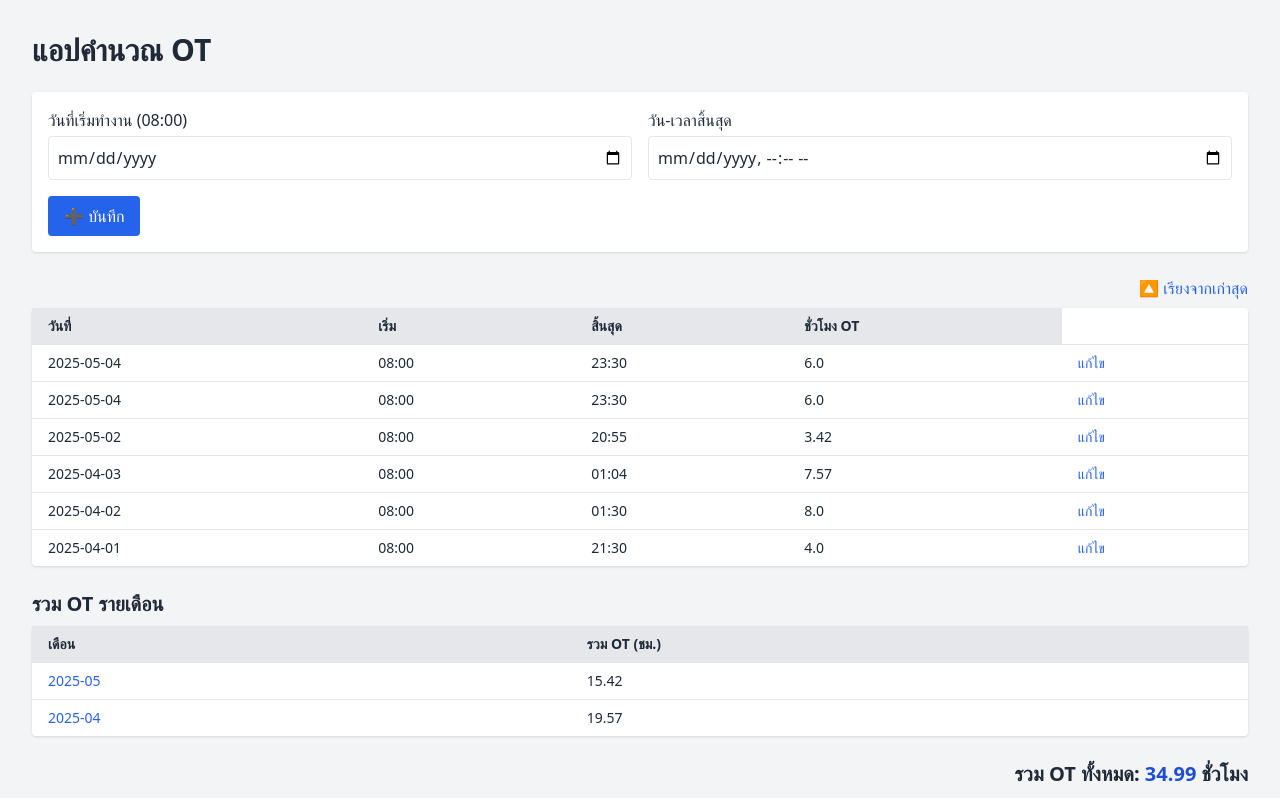
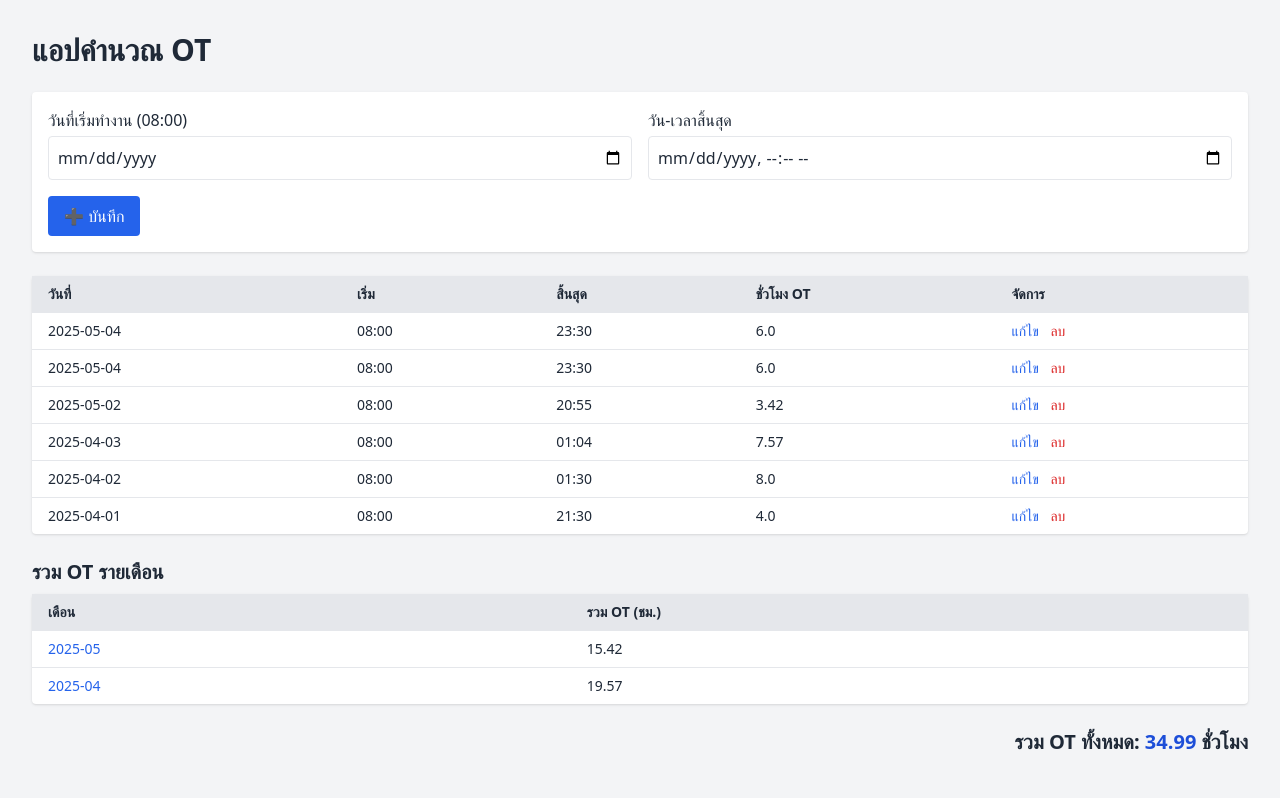
Before and after one commit to samart1231/ot-app, a Flask app: page / in a window 1280 px wide. Shown: the top 798 px of the page. After the commit the page ends 750 px from the top, so only its background shows below. Run offline with Flask 3, Linux system fonts and the light colour scheme; data comes from the database, SQL or seed files in the repository; some libraries are stand-ins or nearby versions.

Commit message:
Update index.html

```diff
--- a/templates/index.html
+++ b/templates/index.html
@@ -24,14 +24,6 @@
         </div>
     </form>
 
-    <div class="flex justify-end mb-2">
-        {% if sort_order == 'asc' %}
-        <a href="/?sort=desc" class="text-blue-600 hover:underline">🔽 เรียงจากล่าสุด</a>
-        {% else %}
-        <a href="/?sort=asc" class="text-blue-600 hover:underline">🔼 เรียงจากเก่าสุด</a>
-        {% endif %}
-    </div>
-
     <table class="w-full bg-white shadow rounded table-auto text-sm mb-6">
         <thead class="bg-gray-200 text-left">
             <tr>
@@ -39,6 +31,7 @@
                 <th class="px-4 py-2">เริ่ม</th>
                 <th class="px-4 py-2">สิ้นสุด</th>
                 <th class="px-4 py-2">ชั่วโมง OT</th>
+                <th class="px-4 py-2">จัดการ</th>
             </tr>
         </thead>
         <tbody>
@@ -49,7 +42,11 @@
                 <td class="px-4 py-2">{{ r['end_time'][11:16] }}</td>
                 <td class="px-4 py-2">{{ r['ot_hours'] }}</td>
                 <td class="px-4 py-2">
-    <button href="{{ url_for('edit', id=r['id']) }}" class="text-blue-600 hover:underline">แก้ไข</button>
+                    <a href="{{ url_for('edit', id=r['id']) }}" class="text-blue-600 hover:underline">แก้ไข</a>
+                    <form method="post" action="{{ url_for('delete', id=r['id']) }}" class="inline"
+                          onsubmit="return confirm('คุณแน่ใจหรือไม่ว่าต้องการลบรายการนี้?');">
+                        <button type="submit" class="text-red-600 hover:underline ml-2">ลบ</button>
+                    </form>
                 </td>
             </tr>
             {% endfor %}
```
Lines whose indentation alone changed are shown as unchanged.
